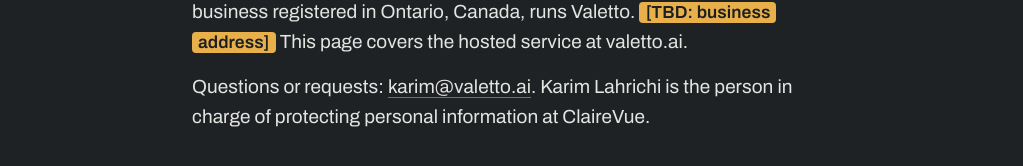
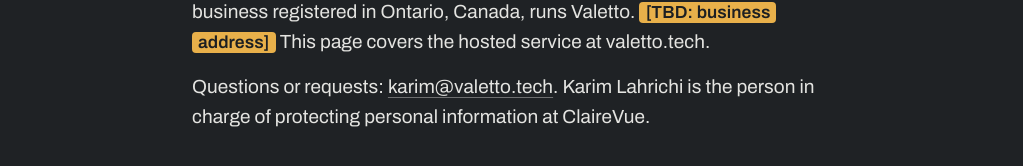
Before and after one commit to klahrich/replyslip, a Next.js app: page /valetto/privacy in a window 1280 px wide. Shown: the part 377-543 px from the top of the page, without its empty margins (128-1151 px from the left). Built offline with nearby package versions, Linux system fonts and the light colour scheme.

Commit message:
Valetto: domain is valetto.tech (contact karim@valetto.tech)

```diff
--- a/app/(site)/valetto/page.tsx
+++ b/app/(site)/valetto/page.tsx
@@ -12,7 +12,7 @@ import '../landing-stripes.css';
 import '@/components/site/valetto/valetto.css';
 import { GlowBg } from '../GlowBg';
 
-// Preview of the Valetto pivot. Kept out of search until the brand moves to valetto.ai.
+// Preview of the Valetto pivot. Kept out of search until the brand moves to valetto.tech.
 export const metadata: Metadata = {
   title: { absolute: 'Valetto: share your bot with customers, one job at a time' },
   description:
@@ -92,7 +92,7 @@ const CONTROL: { h: string; p: string; frag: ReactNode; wide?: boolean }[] = [
     p: 'Click revoke and the link stops working. Maya’s next request gets a polite no.',
     frag: (
       <div className="vt-revoke">
-        <span>valetto.ai/c/k7Qm…</span>
+        <span>valetto.tech/c/k7Qm…</span>
         <span className="vt-revoke-btn">Revoke</span>
       </div>
     ),
@@ -178,7 +178,7 @@ const STEPS: { h: string; p: ReactNode }[] = [
       <>
         Each link has a long random code in it, and customers open it on any phone with nothing to install. The page
         carries your logo and your colors, so customers see your business.{' '}
-        <code className="vt-link">valetto.ai/c/k7Qm2xR9vTb4…</code>
+        <code className="vt-link">valetto.tech/c/k7Qm2xR9vTb4…</code>
       </>
     ),
   },
--- a/app/(site)/valetto/privacy/content.ts
+++ b/app/(site)/valetto/privacy/content.ts
@@ -5,9 +5,9 @@ export const VALETTO_PRIVACY_MD = [
   "",
   "Last updated: [TBD: effective date]",
   "",
-  "Valetto lets a business share its Grok bot with its own customers. The business picks the jobs its bot will do. Its customers open a private page that Valetto hosts, sign in with an email code and send requests. ClaireVue, a business registered in Ontario, Canada, runs Valetto. [TBD: business address] This page covers the hosted service at valetto.ai.",
+  "Valetto lets a business share its Grok bot with its own customers. The business picks the jobs its bot will do. Its customers open a private page that Valetto hosts, sign in with an email code and send requests. ClaireVue, a business registered in Ontario, Canada, runs Valetto. [TBD: business address] This page covers the hosted service at valetto.tech.",
   "",
-  "Questions or requests: [karim@valetto.ai](mailto:karim@valetto.ai). Karim Lahrichi is the person in charge of protecting personal information at ClaireVue.",
+  "Questions or requests: [karim@valetto.tech](mailto:karim@valetto.tech). Karim Lahrichi is the person in charge of protecting personal information at ClaireVue.",
   "",
   "## Who's who",
   "",
@@ -86,7 +86,7 @@ export const VALETTO_PRIVACY_MD = [
   "",
   "## Your choices and rights",
   "",
-  "**Delete your data.** Email [karim@valetto.ai](mailto:karim@valetto.ai) from the address you sign in with, and we'll delete your account and the data we hold on you by hand within 30 days. A customer's requests also appear in the owner's history. We remove your content from it where we can. Copies can stay in our database provider's backups for a while.",
+  "**Delete your data.** Email [karim@valetto.tech](mailto:karim@valetto.tech) from the address you sign in with, and we'll delete your account and the data we hold on you by hand within 30 days. A customer's requests also appear in the owner's history. We remove your content from it where we can. Copies can stay in our database provider's backups for a while.",
   "",
   "**See or correct your data.** Email us and we'll send you a copy or fix it.",
   "",
--- a/app/(site)/valetto/terms/content.ts
+++ b/app/(site)/valetto/terms/content.ts
@@ -5,7 +5,7 @@ export const VALETTO_TERMS_MD = [
   "",
   "Last updated: [TBD: effective date]",
   "",
-  "These terms cover the hosted Valetto service at valetto.ai. ClaireVue, a business registered in Ontario, Canada, runs Valetto. [TBD: business address] \"We\" means ClaireVue. \"You\" means the person who signs in, and the organization they use Valetto for. If you use Valetto, you agree to these terms. Questions: [karim@valetto.ai](mailto:karim@valetto.ai).",
+  "These terms cover the hosted Valetto service at valetto.tech. ClaireVue, a business registered in Ontario, Canada, runs Valetto. [TBD: business address] \"We\" means ClaireVue. \"You\" means the person who signs in, and the organization they use Valetto for. If you use Valetto, you agree to these terms. Questions: [karim@valetto.tech](mailto:karim@valetto.tech).",
   "",
   "Valetto has two kinds of users:",
   "- **Owners** connect their Grok bot and share it with their customers.",
@@ -51,7 +51,7 @@ export const VALETTO_TERMS_MD = [
   "- get around daily caps or rate limits, for example by opening several accounts;",
   "- put enough load on the service that it slows down for other people.",
   "",
-  "If you see abuse, email [karim@valetto.ai](mailto:karim@valetto.ai).",
+  "If you see abuse, email [karim@valetto.tech](mailto:karim@valetto.tech).",
   "",
   "## Plans and limits",
   "",
--- a/components/site/valetto/EarlyAccessForm.tsx
+++ b/components/site/valetto/EarlyAccessForm.tsx
@@ -7,7 +7,7 @@
 import { useEffect, useRef, useState, type FormEvent } from 'react';
 
 const ENDPOINT = '/api/valetto/early-access';
-const CONTACT = 'karim@valetto.ai';
+const CONTACT = 'karim@valetto.tech';
 
 const INDUSTRIES = [
   ['retail', 'Retail / e-commerce'],
--- a/components/site/valetto/PhoneChat.tsx
+++ b/components/site/valetto/PhoneChat.tsx
@@ -213,7 +213,7 @@ function SceneScreen({ s, n, state }: { s: Scene; n: number; state: 'on' | 'out'
         <svg viewBox="0 0 16 16" width="10" height="10" aria-hidden="true">
           <path d="M4 7V5a4 4 0 0 1 8 0v2h1v8H3V7h1Zm2 0h4V5a2 2 0 0 0-4 0v2Z" fill="currentColor" />
         </svg>
-        valetto.ai/c/{s.link}…
+        valetto.tech/c/{s.link}…
       </div>
       <header className="vt-biz">
         <span className="vt-logo" aria-hidden="true">
```
